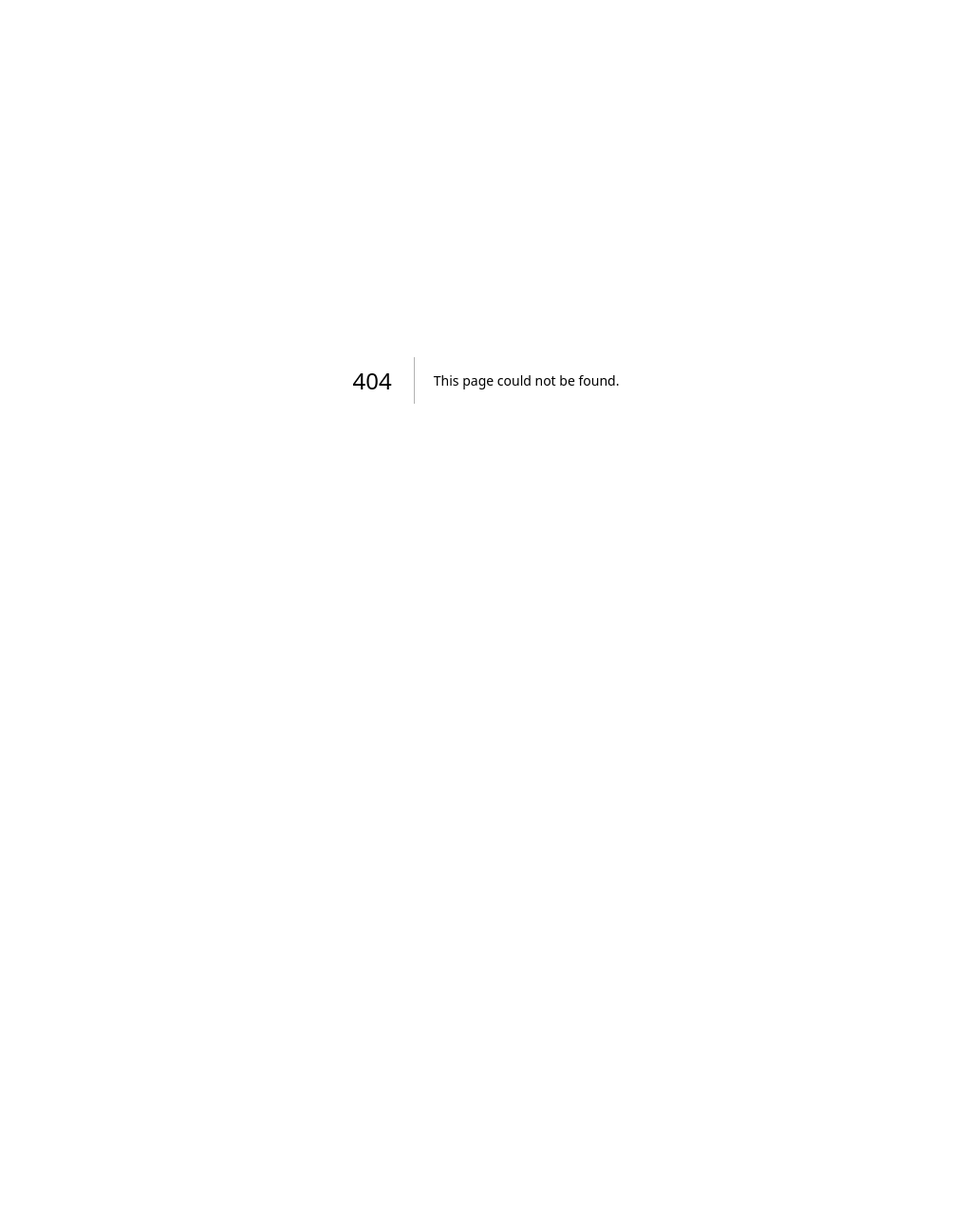
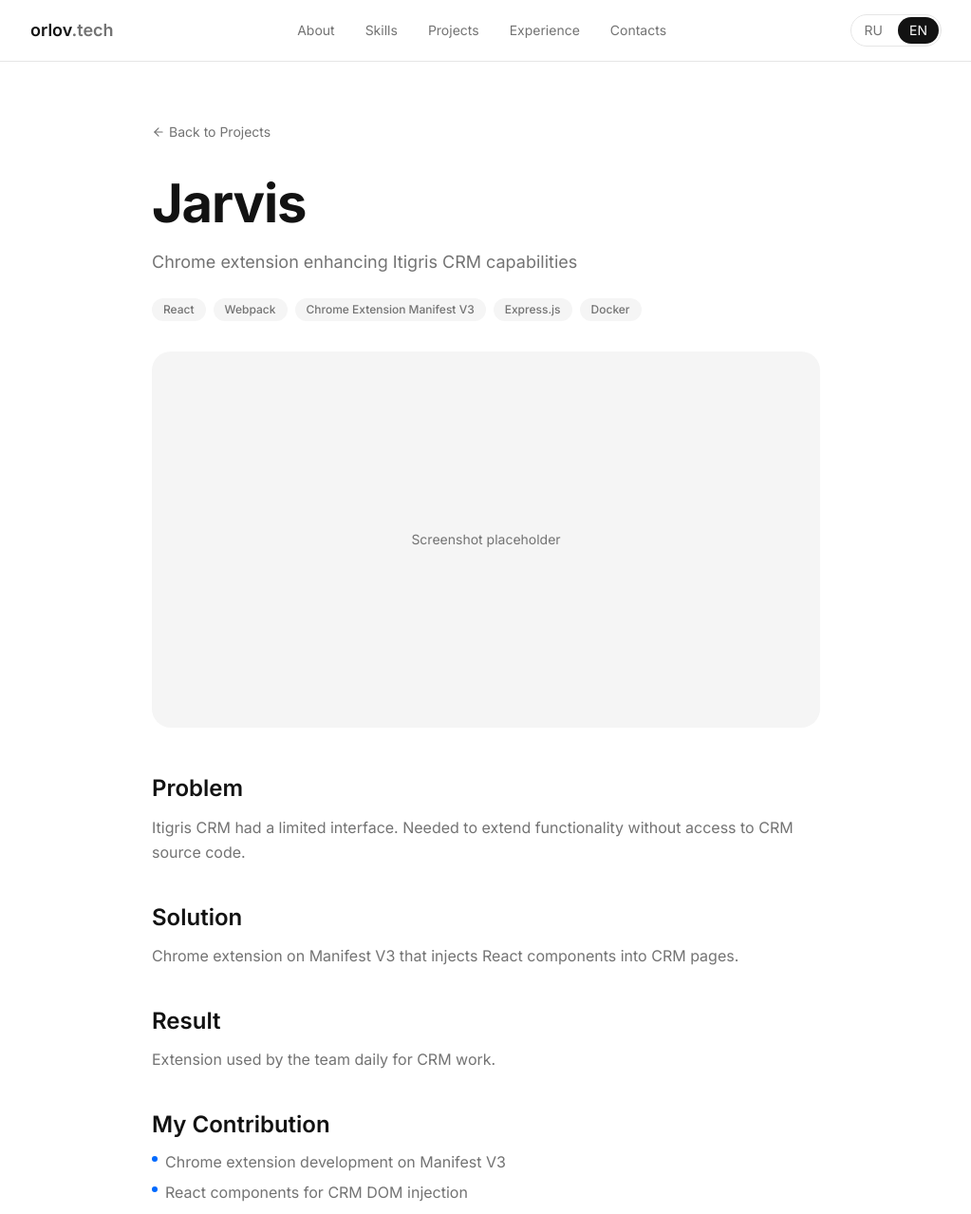
Before and after one commit to orlov11/portfolio, a Next.js app: page /en/projects/jarvis in a window 1280 px wide. Before the commit this address had no page. Shown: the top 1278 px of the page at 95% size, without its empty margins (128-1151 px from the left). Before the commit the page ends 800 px from the top, so only its background shows below. Built offline with nearby package versions, Linux system fonts and the light colour scheme.

Commit message:
feat: add project case pages with dynamic routing

```diff
--- /dev/null
+++ b/src/app/[locale]/projects/[slug]/page.tsx
@@ -0,0 +1,111 @@
+import { notFound } from "next/navigation";
+import { getTranslations, setRequestLocale } from "next-intl/server";
+import Link from "next/link";
+import { Container } from "@/components/ui/container";
+import { Badge } from "@/components/ui/badge";
+import { Button } from "@/components/ui/button";
+import { projects } from "@/data/projects";
+import { ArrowLeft } from "lucide-react";
+
+interface ProjectPageProps {
+  params: Promise<{ locale: string; slug: string }>;
+}
+
+export function generateStaticParams() {
+  const locales = ["ru", "en"];
+  return locales.flatMap((locale) =>
+    projects.map((project) => ({ locale, slug: project.slug }))
+  );
+}
+
+export default async function ProjectPage({ params }: ProjectPageProps) {
+  const { locale, slug } = await params;
+  setRequestLocale(locale);
+
+  const t = await getTranslations("projectCase");
+  const tProjects = await getTranslations("projects");
+  const loc = locale as "ru" | "en";
+
+  const project = projects.find((p) => p.slug === slug);
+  if (!project) notFound();
+
+  const sections = [
+    { title: t("problem"), content: project.problem[loc] },
+    { title: t("solution"), content: project.solution[loc] },
+    { title: t("result"), content: project.result[loc] },
+  ];
+
+  return (
+    <article className="py-section-sm">
+      <Container className="max-w-3xl">
+        <Link
+          href={`/${locale}/#projects`}
+          className="inline-flex items-center gap-1 text-sm text-muted-foreground transition-colors hover:text-foreground"
+        >
+          <ArrowLeft size={14} />
+          {tProjects("back")}
+        </Link>
+
+        <h1 className="mt-8 text-display-lg font-bold">{project.title}</h1>
+        <p className="mt-4 text-body-lg text-muted-foreground">
+          {project.shortDescription[loc]}
+        </p>
+
+        <div className="mt-6 flex flex-wrap gap-2">
+          {project.stack.map((tech) => (
+            <Badge key={tech}>{tech}</Badge>
+          ))}
+        </div>
+
+        <div className="mt-8 aspect-video overflow-hidden rounded-2xl bg-muted flex items-center justify-center text-muted-foreground text-sm">
+          Screenshot placeholder
+        </div>
+
+        <div className="mt-12 space-y-10">
+          {sections.map(({ title, content }) => (
+            <div key={title}>
+              <h2 className="text-heading font-semibold">{title}</h2>
+              <p className="mt-3 text-muted-foreground leading-relaxed">{content}</p>
+            </div>
+          ))}
+
+          <div>
+            <h2 className="text-heading font-semibold">{t("contribution")}</h2>
+            <ul className="mt-3 space-y-2">
+              {project.contribution[loc].map((item, index) => (
+                <li key={index} className="flex items-start gap-2 text-muted-foreground">
+                  <span className="mt-1.5 h-1.5 w-1.5 shrink-0 rounded-full bg-accent" />
+                  {item}
+                </li>
+              ))}
+            </ul>
+          </div>
+
+          <div>
+            <h2 className="text-heading font-semibold">{t("stack")}</h2>
+            <div className="mt-3 flex flex-wrap gap-2">
+              {project.stack.map((tech) => (
+                <Badge key={tech}>{tech}</Badge>
+              ))}
+            </div>
+          </div>
+        </div>
+
+        {(project.links.github || project.links.demo) && (
+          <div className="mt-12 flex gap-4">
+            {project.links.github && (
+              <Button href={project.links.github} variant="secondary">
+                GitHub
+              </Button>
+            )}
+            {project.links.demo && (
+              <Button href={project.links.demo} variant="secondary">
+                Demo
+              </Button>
+            )}
+          </div>
+        )}
+      </Container>
+    </article>
+  );
+}
```
